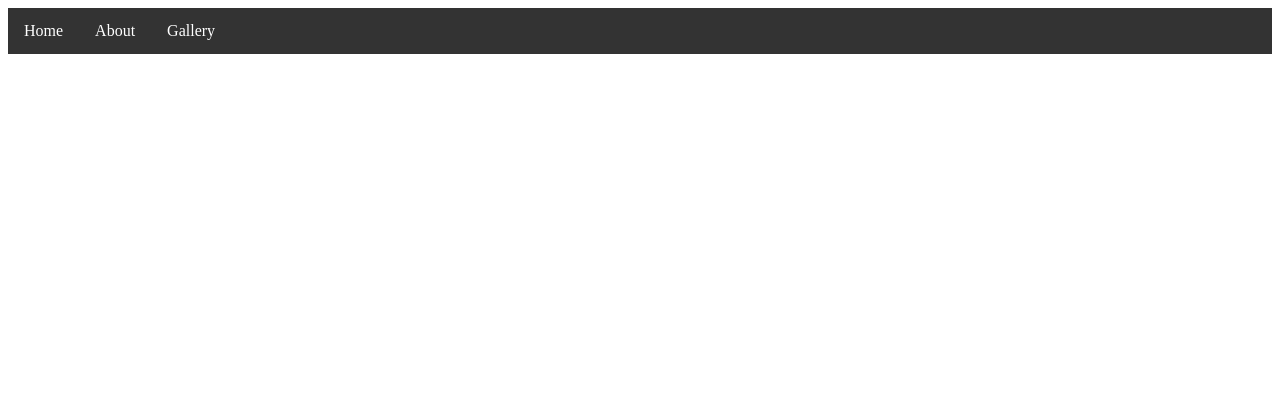
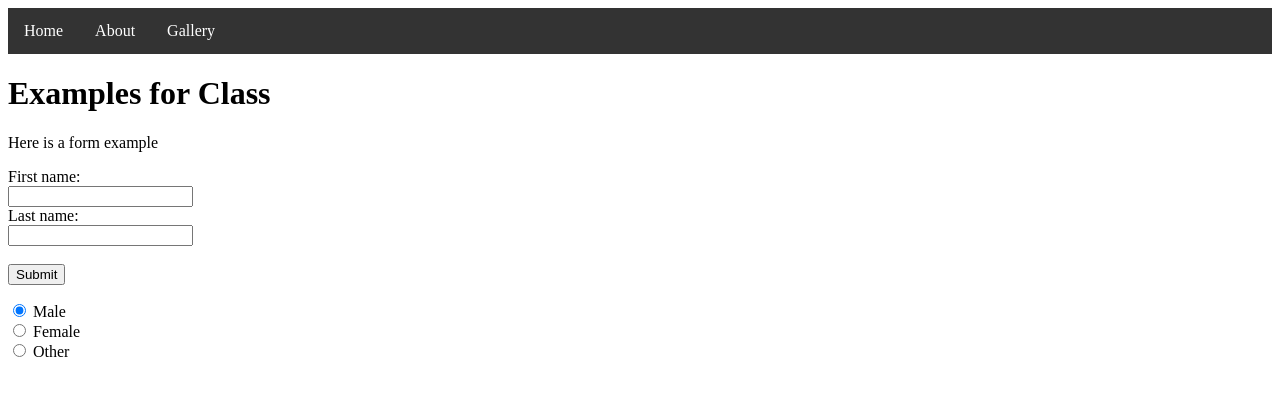
Before and after one commit to richbuilder3/day28, a plain HTML site: page index.html in a window 1280 px wide. Drawn offline with Linux system fonts and the light colour scheme.

Commit message:
form example added

```diff
--- a/index.html
+++ b/index.html
@@ -12,6 +12,24 @@
     <li><a href="gallery.html">Gallery</a></li>
 </ul>
 
+<h1>Examples for Class</h1>
+
+<p> Here is a form example</p>
+
+<form>
+  First name:<br>
+  <input type="text" name="firstname"><br>
+  Last name:<br>
+  <input type="text" name="lastname"><br><br>
+  <input type="submit" value="Submit">
+</form>
+
+<form>
+  <input type="radio" name="gender" value="male" checked> Male<br>
+  <input type="radio" name="gender" value="female"> Female<br>
+  <input type="radio" name="gender" value="other"> Other
+</form>
+
 </body>
 
 
```
